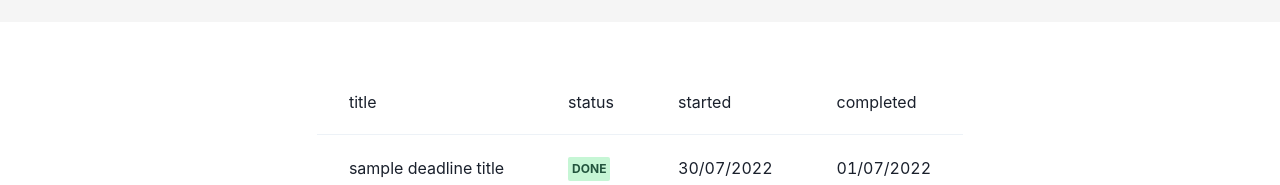
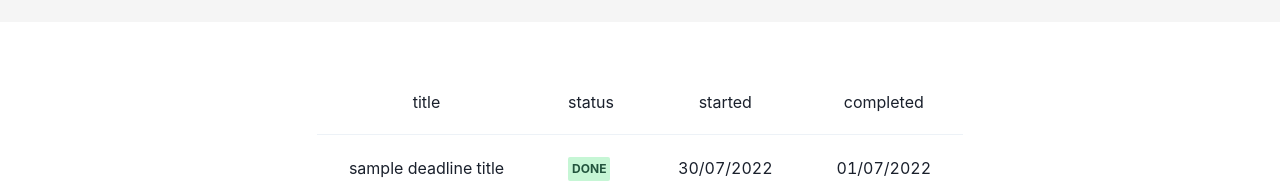
Before and after one commit to marlalain/relay-crud, a Next.js app: page / in a window 1280 px wide. Shown: the part 207-392 px from the top of the page. Built offline with nearby package versions, Linux system fonts and the light colour scheme.

Commit message:
feat(deadline-table): center table head

```diff
--- a/src/components/deadline/deadline-table.tsx
+++ b/src/components/deadline/deadline-table.tsx
@@ -1,5 +1,5 @@
 import {NextComponentType} from "next";
-import {Center, Table, TableCaption, TableContainer, Tbody, Td, Thead, Tr} from "@chakra-ui/react";
+import {Center, Table, TableCaption, TableContainer, Tbody, Td, Text, Thead, Tr} from "@chakra-ui/react";
 import DeadlineRow from "./deadline-row";
 
 const DeadlineTable: NextComponentType = () => {
@@ -9,10 +9,18 @@ const DeadlineTable: NextComponentType = () => {
 				<TableCaption>deadlines appear here</TableCaption>
 				<Thead>
 					<Tr>
-						<Td>title</Td>
-						<Td>status</Td>
-						<Td>started</Td>
-						<Td>completed</Td>
+						<Td>
+							<Text align='center'>title</Text>
+						</Td>
+						<Td>
+							<Text align='center'>status</Text>
+						</Td>
+						<Td>
+							<Text align='center'>started</Text>
+						</Td>
+						<Td>
+							<Text align='center'>completed</Text>
+						</Td>
 					</Tr>
 				</Thead>
 				<Tbody>
```
